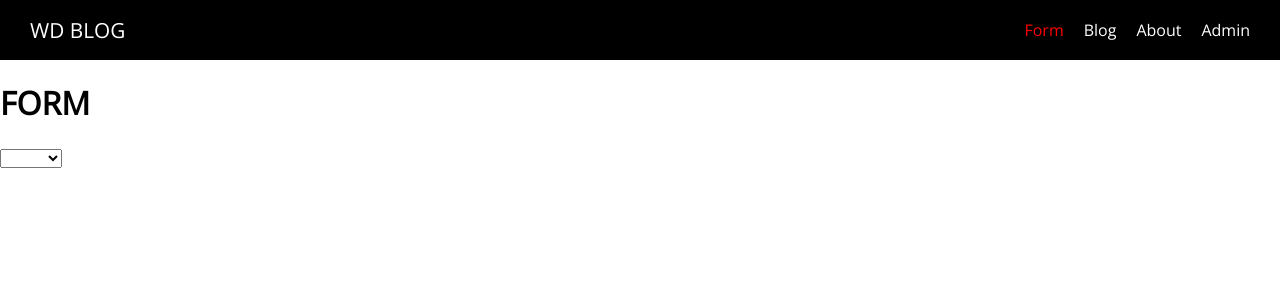
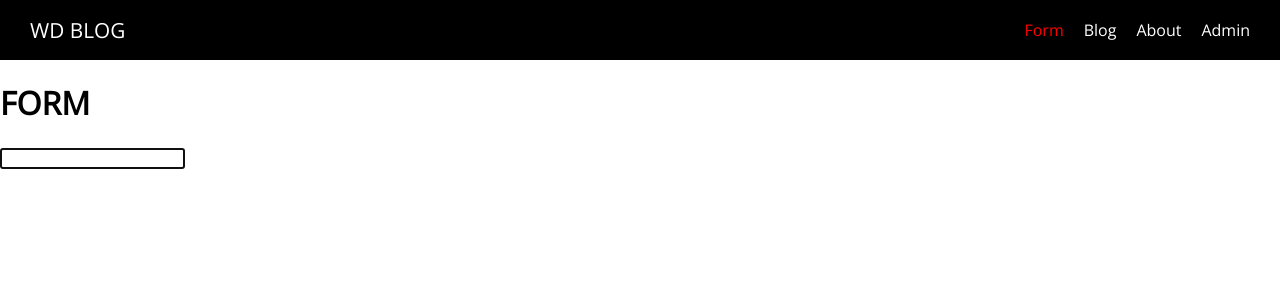
Before and after one commit to hananina/nuxt-blog, a Nuxt app: page /form in a window 1280 px wide. Shown: the top 300 px of the page. Built offline with nearby package versions, Linux system fonts and the light colour scheme.

Commit message:
add: focus a particular element with v-focus directive

```diff
--- a/pages/form/index.vue
+++ b/pages/form/index.vue
@@ -2,46 +2,20 @@
   <div class="form-page">
     <h1>FORM</h1>
     <form action=""></form>
-    <select v-model="current" name="" id="">
-      <option v-for="topic in topics" :value="topic.value" :key="topic.name">
-        {{ topic.name }}
-      </option>
-    </select>
-    <div>{{ current }}</div>
-    <ul>
-      <li v-for="item in list" :key="item.id">{{ item.id }}</li>
-    </ul>
+    <input type="text" v-focus />
   </div>
 </template>
 
 <script>
 import _ from "lodash";
-import axios from "axios";
 
 export default {
-  data() {
-    return {
-      list: [],
-      current: "",
-      topics: [
-        { value: "vue", name: "Vue.js" },
-        { value: "jQuery", name: "jQuery" }
-      ]
-    };
-  },
-  computed: {},
-  watch: {
-    current: function(val) {
-      // GitHubのAPIからトピックのリポジトリを検索
-      axios
-        .get("https://api.github.com/search/repositories", {
-          params: {
-            q: "topic:" + val
-          }
-        })
-        .then(response => {
-          this.list = response.data.items;
-        });
+  directives: {
+    focus: {
+      //紐付いている要素がDOMに挿入されるとき
+      inserted: el => {
+        el.focus(); //要素にfocusを当てる
+      }
     }
   }
 };
```
